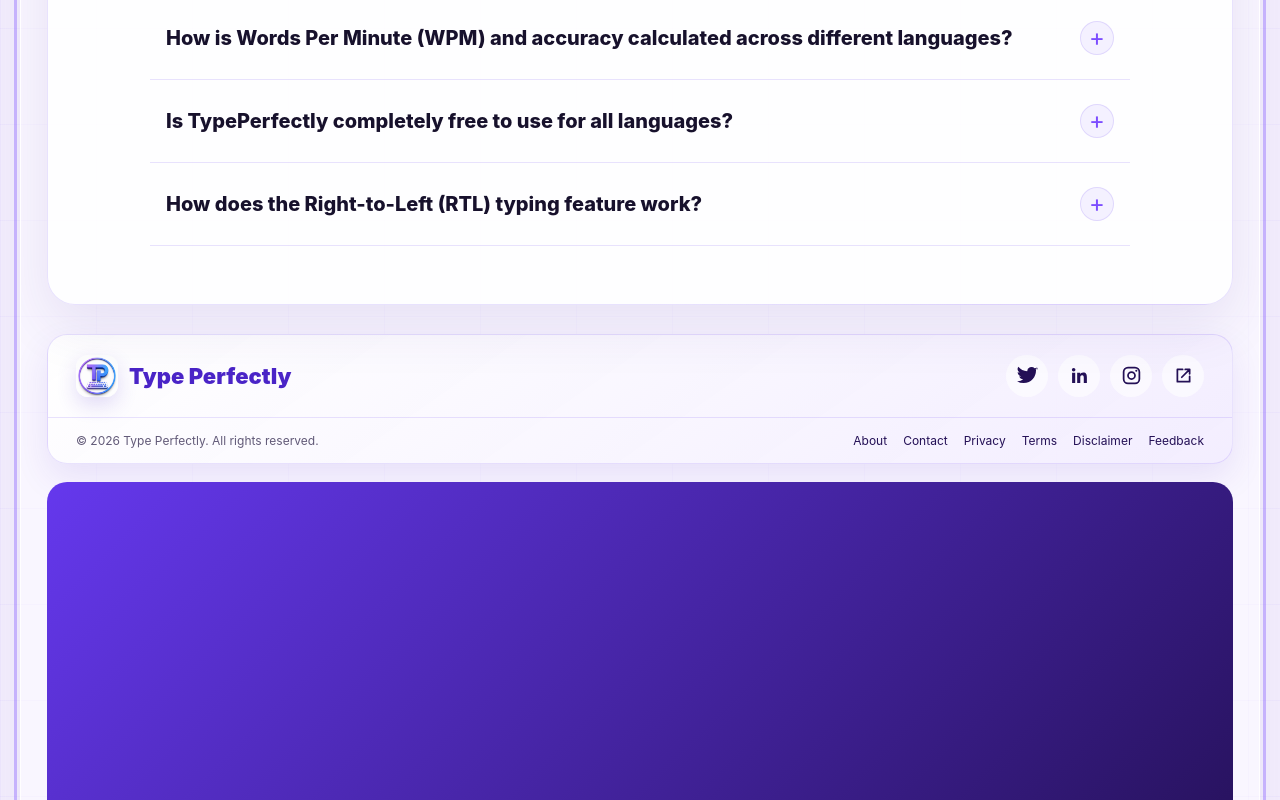
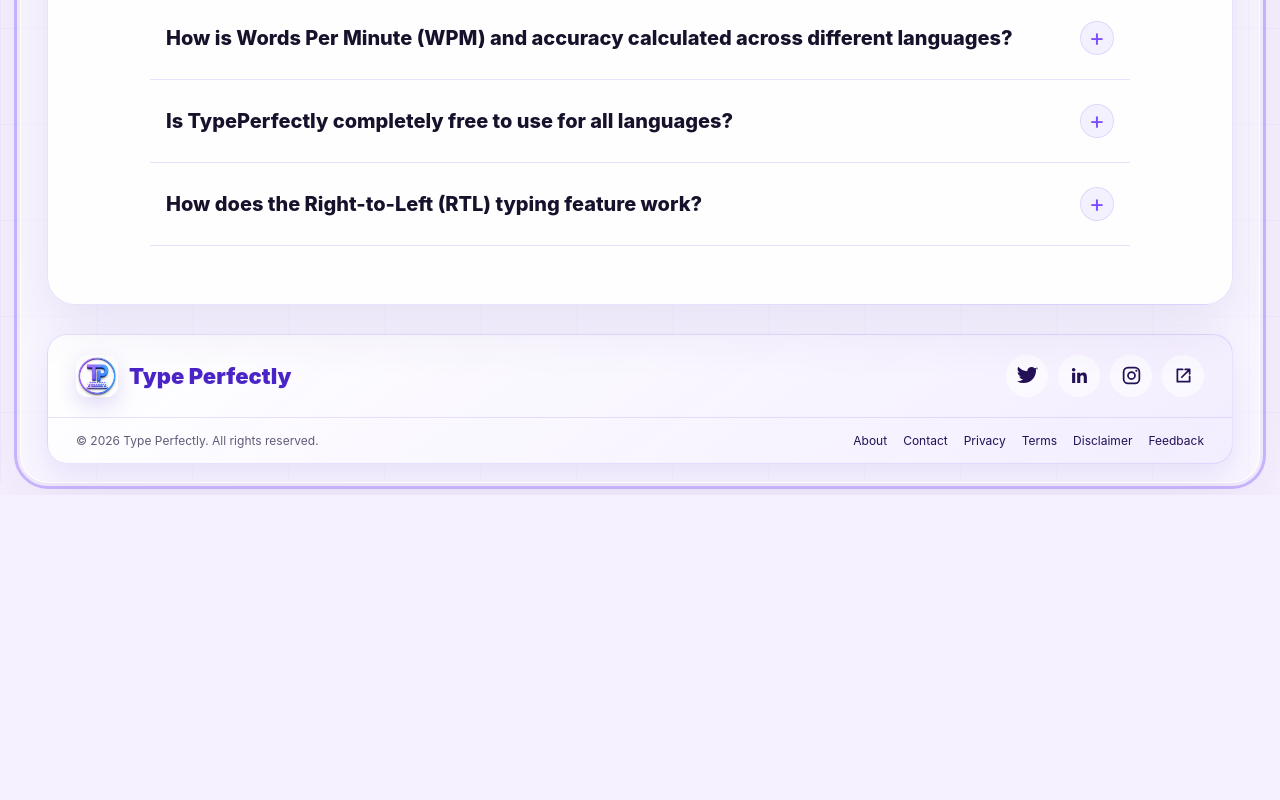
Before and after one commit to mohdaffan54511-cmyk/TeksType, a React (Vite) app: page / in a window 1280 px wide. Shown: the part 2000-2800 px from the top of the page. After the commit the page ends 2495 px from the top, so only its background shows below. Built offline with nearby package versions, Linux system fonts and the light colour scheme; no server answers.

Commit message:
Remove footer with legal links and copyright
Removed footer section containing legal links and copyright notice.

```diff
--- a/src/App.jsx
+++ b/src/App.jsx
@@ -1050,26 +1050,6 @@ return (
 <FAQ />
 <SocialFooter wpm={finished ? wpm : null} />
 
-<footer className="footer">
-  <div>© 2026 Type Perfectly. All rights reserved.</div>
-
-  <nav aria-label="Legal and information links">
-    <a href="/about.html">About</a>
-    <a href="/contact.html">Contact</a>
-    <a href="/privacy.html">Privacy</a>
-    <a href="/terms.html">Terms</a>
-    <a href="/disclaimer.html">Disclaimer</a>
-
-    <a
-      href="https://docs.google.com/forms/d/e/1FAIpQLScFhnHdXB3dWVWBhEPFfkQKQz3Xzs23UXhCYOqp7O0Q3mMXQg/viewform"
-      target="_blank"
-      rel="noopener noreferrer"
-    >
-      Feedback
-    </a>
-  </nav>
-</footer>
-
 {authOpen ? (
   <Suspense fallback={null}>
     <AuthModal
```
